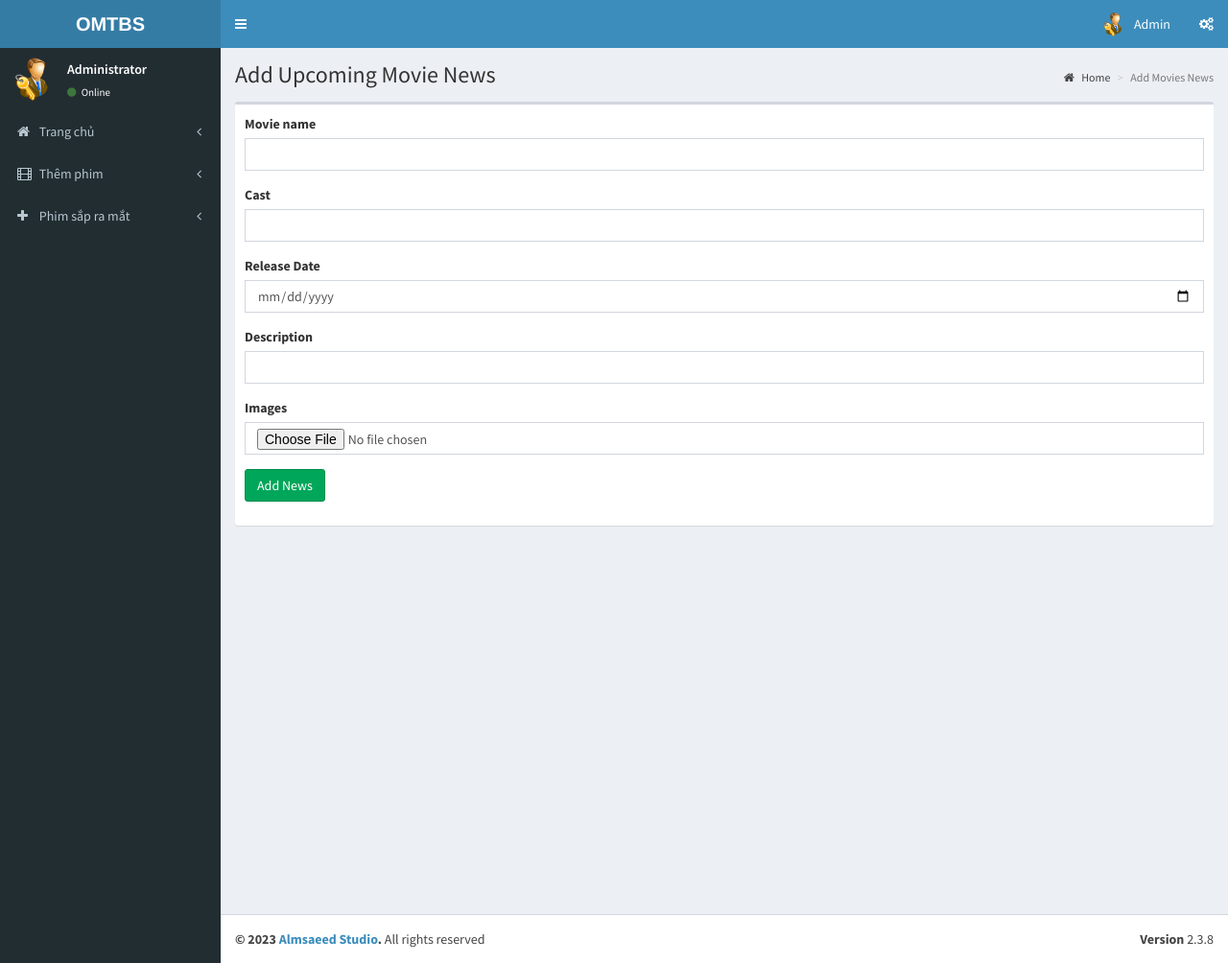
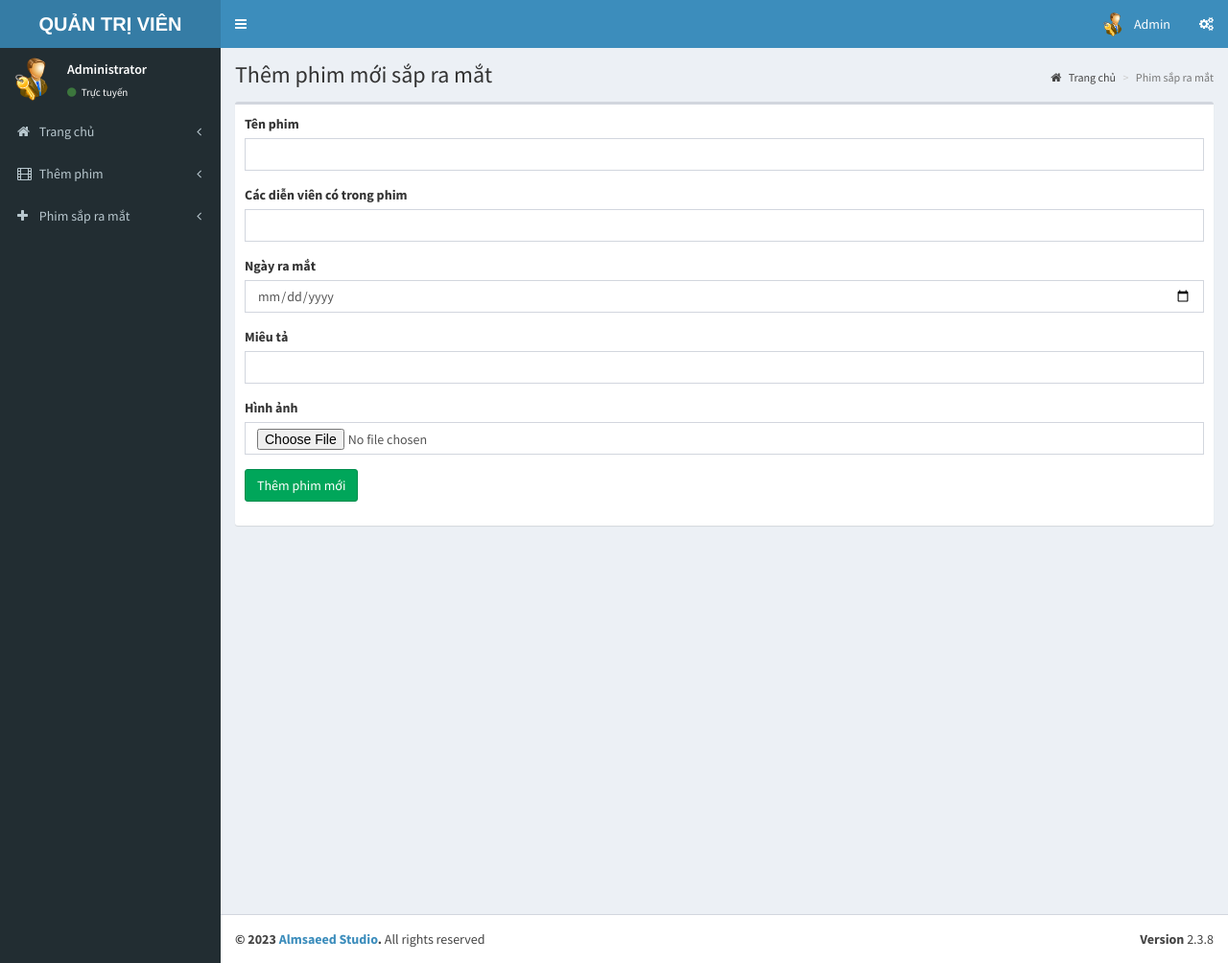
Before and after one commit to NghiaNon/Movie, a PHP site: page /admin/pages/add_movie_news.php in a window 1280 px wide. Shown: the whole page at 96% size. Run offline with PHP 8.4, Linux system fonts and the light colour scheme; a user stored in the database is signed in; some libraries are stand-ins or nearby versions.

Commit message:
change_admin6

```diff
--- a/admin/pages/add_movie_news.php
+++ b/admin/pages/add_movie_news.php
@@ -16,12 +16,12 @@ include('header.php');
     <!-- Content Header (Page header) -->
     <section class="content-header">
       <h1>
-        Add Upcoming Movie News
+        Thêm phim mới sắp ra mắt
       </h1>
 
       <ol class="breadcrumb">
-        <li><a href="index.php"><i class="fa fa-home"></i> Home</a></li>
-        <li class="active">Add Movies News</li>
+        <li><a href="index.php"><i class="fa fa-home"></i> Trang chủ</a></li>
+        <li class="active">Phim sắp ra mắt</li>
       </ol>
     </section>
 
@@ -33,34 +33,34 @@ include('header.php');
         <div class="box-body">
             <form action="process_add_news.php" method="post" enctype="multipart/form-data" id="form1">
               <div class="form-group">
-                <label class="control-label">Movie name</label>
+                <label class="control-label">Tên phim</label>
                 <input type="text" name="name" class="form-control"/>
                 <?php $frm->validate("name",array("required","label"=>"Movie Name")); // Validating form using form builder written in form.php ?>
               </div>
               <div class="form-group">
-                 <label class="control-label">Cast</label>
+                 <label class="control-label">Các diễn viên có trong phim</label>
                 <input type="text" name="cast" class="form-control">
                 <?php $frm->validate("cast",array("required","label"=>"Cast","regexp"=>"text")); // Validating form using form builder written in form.php ?>
               </div>
 
               <div class="form-group">
-                <label class="control-label">Release Date</label>
+                <label class="control-label">Ngày ra mắt</label>
                 <input type="date" name="date" class="form-control"/>
                 <?php $frm->validate("date",array("required","label"=>"Release Date")); // Validating form using form builder written in form.php ?>
               </div>
 
               <div class="form-group">
-                <label class="control-label">Description</label>
+                <label class="control-label">Miêu tả</label>
                  <input type="text" name="description" class="form-control">
                  <?php $frm->validate("description",array("required","label"=>"Description")); // Validating form using form builder written in form.php ?>
               </div>
               <div class="form-group">
-                  <label class="control-label">Images</label>
+                  <label class="control-label">Hình ảnh</label>
               <input type="file"  name="attachment" class="form-control" placeholder="Images">
                <?php $frm->validate("attachment",array("required","label"=>"Image")); // Validating form using form builder written in form.php ?>
               </div>
               <div class="form-group">
-                <button class="btn btn-success">Add News</button>
+                <button class="btn btn-success">Thêm phim mới</button>
               </div>
         </form>
         </div>
--- a/admin/pages/header.php
+++ b/admin/pages/header.php
@@ -49,7 +49,7 @@ include('../../config.php');
       <!-- mini logo for sidebar mini 50x50 pixels -->
       <span class="logo-mini"><b>O</b>BS</span>
       <!-- logo for regular state and mobile devices -->
-      <span class="logo-lg"><b>OMTBS</b></span>
+      <span class="logo-lg"><b>QUẢN TRỊ VIÊN</b></span>
     </a>
     <!-- Header Navbar: style can be found in header.less -->
     <nav class="navbar navbar-static-top">
@@ -75,7 +75,7 @@ include('../../config.php');
                 <img src="admin-icn.png" class="img-circle" alt="User Image">
 
                 <p>
-                  Theatre Assistant
+                  QUẢN TRỊ VIÊN
                 </p>
               </li>
               <li class="user-footer">
@@ -105,7 +105,7 @@ include('../../config.php');
         </div>
         <div class="pull-left info">
           <p>Administrator</p>
-          <a href="#"><i class="fa fa-circle text-success"></i> Online</a>
+          <a href="#"><i class="fa fa-circle text-success"></i> Trực tuyến</a>
         </div>
       </div>
 
```
